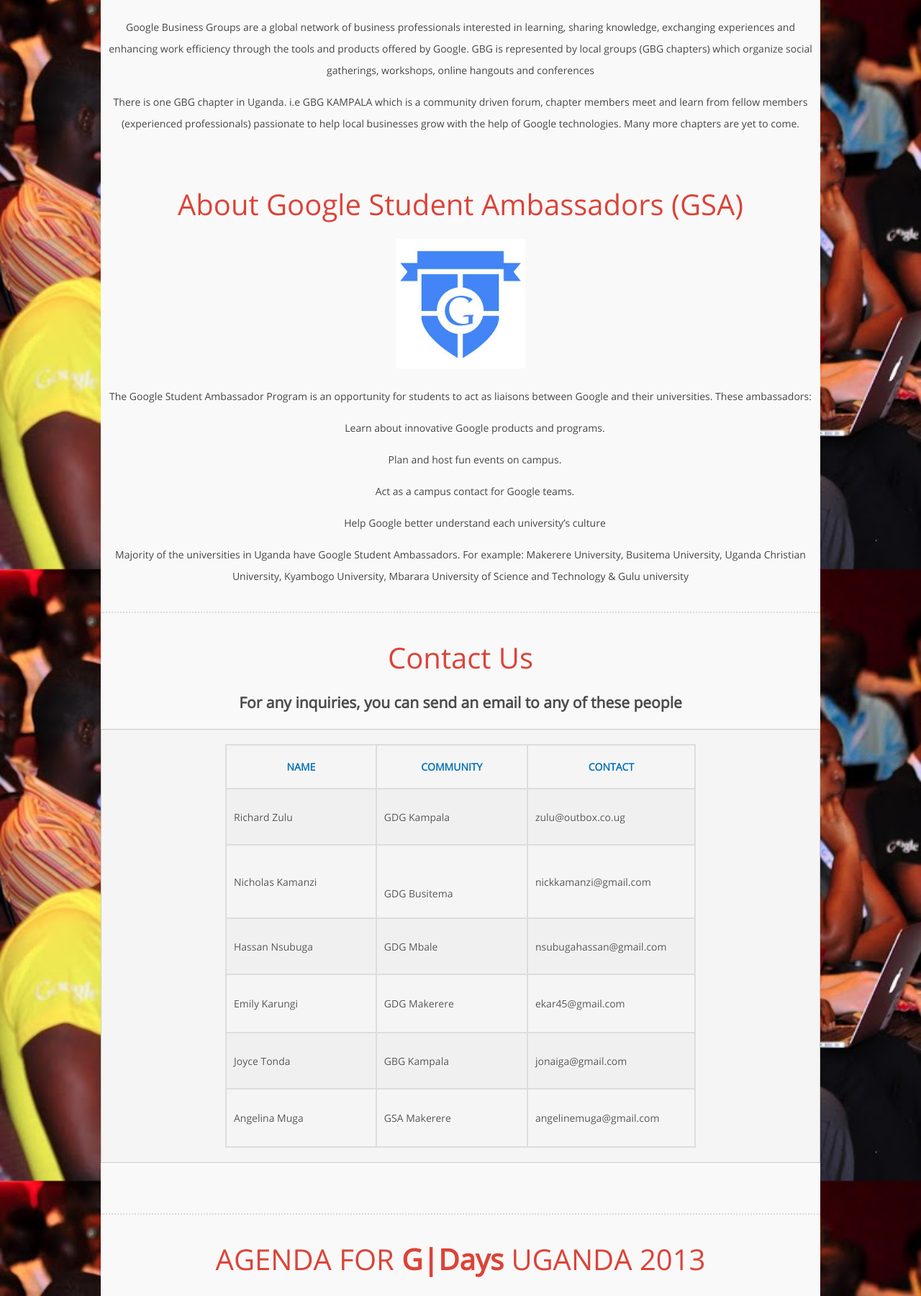
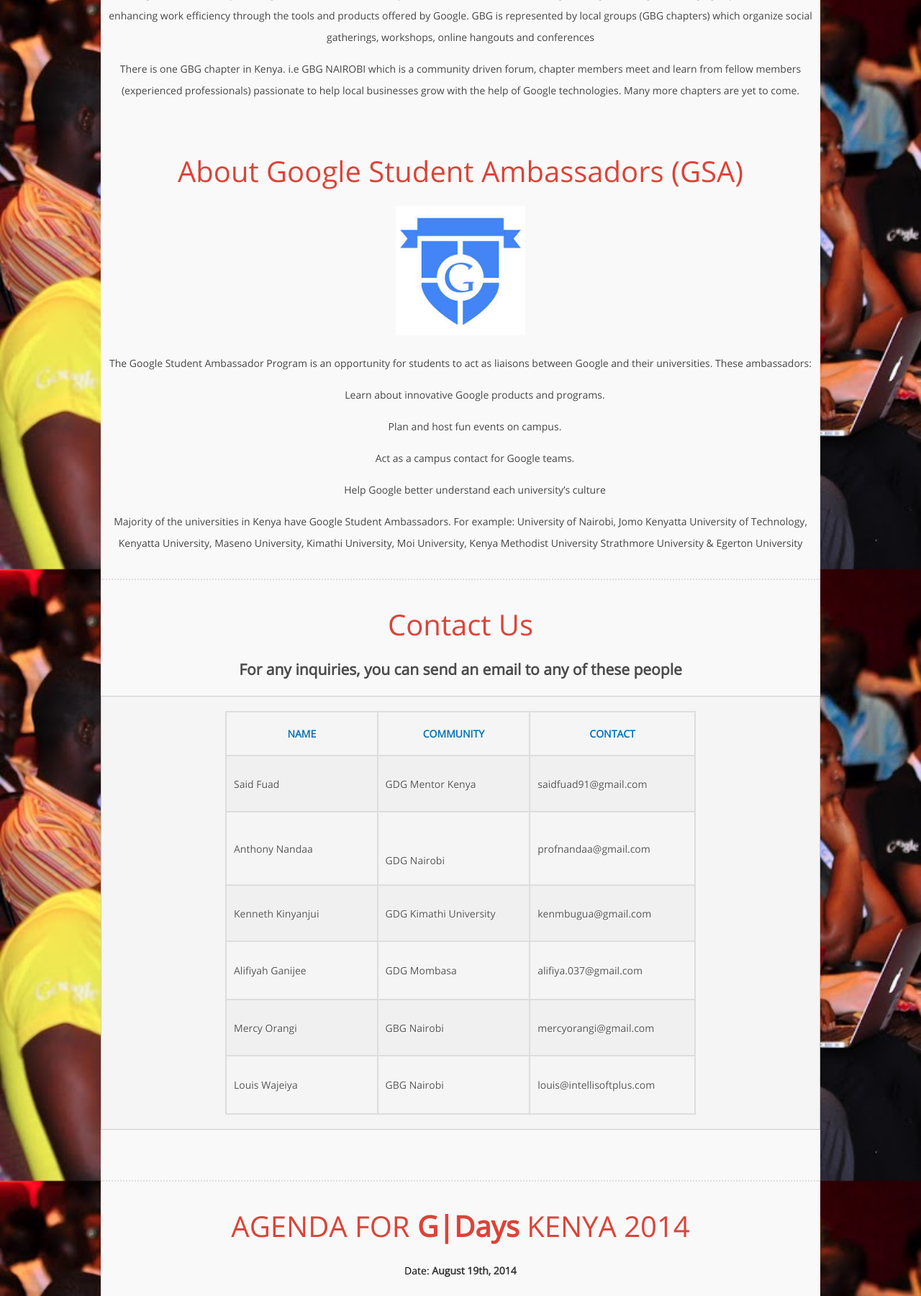
Before and after one commit to GDGKenya/GDaysKenya, a PHP site: page / in a window 1280 px wide. Shown: the part 1759-3560 px from the top of the page at 72% size. Run offline with PHP 8.4, Linux system fonts and the light colour scheme.

Commit message:
Major commits to the repo

```diff
--- a/index.php
+++ b/index.php
@@ -12,7 +12,7 @@
             <div class="hide" id="header">
                 <div class="r1000">
                     <h1>
-                        <img src="images/gdays_uganda_logo.png" style="max-height: 80px;margin-top: -7px;" />
+                        <img src="images/gdays_kenya_logo.png" style="max-height: 80px;margin-top: -7px;" />
                     </h1>
                     <nav>
                         <ul class="subMenu">
@@ -30,7 +30,7 @@
             <div id="shw-hdr">
                 <nav>
                     <h1>
-                        <img src="images/gdays_uganda_logo.png"  />
+                        <img src="images/gdays_kenya_logo.png"  />
                     </h1>
                     <ul class="subMenu">
                         <li><a href="#w" class="bt" id="s2">About<hr>G|Days</a></li>
@@ -54,7 +54,7 @@
                         <div style="padding:5px;"></div>
                         <h2>
 
-                            A tech conference for Ugandan businesses, entrepreneurs and developers
+                            A tech conference for Kenyan businesses, entrepreneurs and developers
                             to encourage collaboration between different communities
                             at different levels
 
@@ -69,17 +69,17 @@
                         <div class="section s2">
                             <div class="inner">
 
-                                <h1>About G|Days Uganda</h1>
+                                <h1>About G|Days Kenya</h1>
 
 
                                 <div id="abt">
 
-                                    G|Days Uganda is a community-organized conference with the mission of building an ecosystem of top developers, business / decision makers and students in Uganda.
+                                    G|Days Kenya is a community-organized conference with the mission of building an ecosystem of top developers, business / decision makers and students in Kenya.
                                     The event this year is powered by the Google Developer Groups, Google Business Groups and Google Student Ambassadors.
 
-                                    <P> <a target="_blank" href="https://docs.google.com/forms/d/1xvWlL7gE9dztoTn5bg10HfnvZX4ctnM4WYaTmsrmnTM/viewform" style="font-size: 18px;font-weight: bold;color:#0066ff">REGISTER HERE!</a> <P>
-                                    <p> Date: <span style="color:#333;font-weight: bold;">November 22nd, 2013 </span></p>
-                                    <p> Venue: <span style="color:red;"><a href="https://maps.google.com/maps?daddr=Cineplex+Cinema,+Access+Road,+Kampala,+Uganda&hl=en&sll=0.318728,32.592249&sspn=0.006276,0.010568&geocode=FQjdBAAdeVHxASmRuWdBhrt9FzFiVzWUDfDtpw&dirflg=w&mra=ltm&t=m&z=17" style="color:#0066ff">Cineplex, Oasis Mall</a></span></p>
+                                    <!--<P> <a target="_blank" href="https://docs.google.com/forms/d/1xvWlL7gE9dztoTn5bg10HfnvZX4ctnM4WYaTmsrmnTM/viewform" style="font-size: 18px;font-weight: bold;color:#0066ff">REGISTER HERE!</a> <P> -->
+                                    <p> Date: <span style="color:#333;font-weight: bold;">August 19th, 2014 </span></p>
+                                    <p> Venue: <span style="color:red;"><a href="https://www.google.com/maps/place/Strathmore+Business+School/@-1.309218,36.81268,18z/data=!3m1!4b1!4m2!3m1!1s0x182f10f7f93622cf:0x28ef1277cf4abe5e" style="color:#0066ff">Strathmore Business School</a></span></p>
 
 
 
@@ -95,13 +95,14 @@
                                     <p>The GDG can take many forms — from just a few people getting together to watch the latest developer video, to large gatherings with demos and tech talks, to events like code sprints and hackathons. However, at the core, GDGs are focused on developers and technical content, and the core audience are  developers.</p>
 
 
-                                    <p>There are over 7 GDG chapters in Uganda including; GDG Kampala,
-                                        GDG Makerere,
-                                        GDG Busitema,
-                                        GDG Mbale,
-										GDG Mukono,
-                                        GDG Gulu &
-                                        GDG Mbarara </p>
+                                    <p>There are over 7 GDG chapters in Kenya including; GDG Kampala,
+                                        GDG Mombasa,
+                                        GDG Nairobi,
+                                        GDG Kimathi University,
+										GDG Kisumu,
+                                        GDG MMUST
+                                        GDG JKUAT, &
+                                        GDG Strathmore </p>
                                 </article>
 
                                 <br />
@@ -118,7 +119,7 @@
                                     </p>
 
 
-                                    <p>There is one GBG chapter in Uganda. i.e GBG KAMPALA which is a
+                                    <p>There is one GBG chapter in Kenya. i.e GBG NAIROBI which is a
                                         community driven forum, chapter members meet and learn from fellow members
                                         (experienced professionals) passionate to help local businesses grow with the help of Google technologies.
                                         Many more chapters are yet to come.
@@ -146,13 +147,16 @@
 
 
 
-                                    <p>Majority of the universities in Uganda have Google Student Ambassadors. For example:
-                                        Makerere University,
-                                        Busitema University,
-                                        Uganda Christian University,
-                                        Kyambogo University,
-                                        Mbarara University of Science and Technology &
-                                        Gulu university
+                                    <p>Majority of the universities in Kenya have Google Student Ambassadors. For example:
+                                        University of Nairobi,
+                                        Jomo Kenyatta University of Technology,
+                                        Kenyatta University,
+                                        Maseno University,
+                                        Kimathi University,
+                                        Moi University,
+                                        Kenya Methodist University
+                                        Strathmore University &
+                                        Egerton University
                                     </p>
                                 </article>
 
@@ -187,69 +191,69 @@
                                                 </tr>
                                                 <tr>
                                                     <td style="height:56px; width:218px">
-                                                        <p>Richard Zulu</p>
+                                                        <p>Said Fuad</p>
                                                     </td>
                                                     <td style="height:56px; width:218px">
-                                                        <p>GDG Kampala</p>
+                                                        <p>GDG Mentor Kenya</p>
                                                     </td>
                                                     <td style="height:56px; width:218px">
-                                                        <p>zulu@outbox.co.ug</p>
+                                                        <p>saidfuad91@gmail.com</p>
                                                     </td>
                                                 </tr>
                                                 <tr>
                                                     <td style="height:59px; width:218px">
-                                                        <p>Nicholas Kamanzi</p>
+                                                        <p>Anthony Nandaa</p>
                                                     </td>
                                                     <td style="height:59px; width:218px">
                                                         <p>&nbsp;</p>
 
-                                                        <p>GDG Busitema</p>
+                                                        <p>GDG Nairobi</p>
                                                     </td>
                                                     <td style="height:59px; width:218px">
-                                                        <p>nickkamanzi@gmail.com</p>
+                                                        <p>profnandaa@gmail.com</p>
                                                     </td>
                                                 </tr>
                                                 <tr>
                                                     <td style="height:56px; width:218px">
-                                                        <p>Hassan Nsubuga</p>
+                                                        <p>Kenneth Kinyanjui</p>
                                                     </td>
                                                     <td style="height:56px; width:218px">
-                                                        <p>GDG Mbale</p>
+                                                        <p>GDG Kimathi University</p>
                                                     </td>
                                                     <td style="height:56px; width:218px">
-                                                        <p>nsubugahassan@gmail.com</p>
+                                                        <p>kenmbugua@gmail.com</p>
                                                     </td>
                                                 </tr>
                                                 <tr>
                                                     <td style="height:59px; width:218px">
-                                                        <p>Emily Karungi</p>
+                                                        <p>Alifiyah Ganijee</p>
                                                     </td>
                                                     <td style="height:59px; width:218px">
-                                                        <p>GDG Makerere</p>
+                                                        <p>GDG Mombasa</p>
                                                     </td>
                                                     <td style="height:59px; width:218px">
-                                                        <p>ekar45@gmail.com</p>
+                                                        <p>alifiya.037@gmail.com</p>
                                                     </td>
                                                 </tr>
                                                 <tr>
                                                     <td style="height:56px; width:218px">
-                                                        <p>Joyce Tonda</p>
+                                                        <p>Mercy Orangi</p>
                                                     </td>
                                                     <td style="height:56px; width:218px">
-                                                        <p>GBG Kampala</p>
+                                                        <p>GBG Nairobi</p>
                                                     </td>
                                                     <td style="height:56px; width:218px">
-                                                        <p>jonaiga@gmail.com</p>
+                                                        <p>mercyorangi@gmail.com</p>
                                                     </td>
 												<tr>
                                                     <td style="height:59px; width:218px">
-                                                        <p>Angelina Muga</p>
+                                                        <p>Louis Wajeiya</p>
                                                     </td>
                                                     <td style="height:59px; width:218px">
-                                                        <p>GSA Makerere</p>
+                                                        <p>GBG Nairobi</p>
                                                     </td>
                                                     <td style="height:59px; width:218px">
-                                                        <p>angelinemuga@gmail.com</p>
+                                                        <p>louis@intellisoftplus.com</p>
                                                     </td>
                                                 </tr>
 
@@ -276,15 +280,15 @@
                             <center>
 
                                 <h1 style="color: rgb(220, 67, 56)">
-                                    AGENDA FOR <strong>G|Days</strong> UGANDA 2013
+                                    AGENDA FOR <strong>G|Days</strong> KENYA 2014
 
                                 </h1>
-								<p> Date: <span style="color:#333;font-weight: bold;">November 22nd, 2013 </span></p>
+								<p> Date: <span style="color:#333;font-weight: bold;">August 19th, 2014 </span></p>
 
                                 <h2 style="color: rgb(75, 75, 75)">Theme: Bridging the gap between developers and business owners</h2>
 
                                 <p>&nbsp;</p>
-
+                                <!--
                                 <table border="1" cellpadding="0" cellspacing="0" style="width:624px">
                                     <tbody>
                                         <tr>
@@ -526,7 +530,7 @@
                                 </table>
 
                                 <div>
-                                    <hr /></div>
+                                    <hr /></div> -->
 
                             </center>
 
--- a/not_found.php.php
+++ b/not_found.php.php
@@ -1,7 +1,7 @@
 <!DOCTYPE html>
 <html lang="en" dir="ltr">
     <head>
-        <title>G|Days Uganda</title>
+        <title>G|Days Kenya</title>
         <meta charset="utf-8">
         <link rel="stylesheet" href="fonts/stylesheet.css" media="all">
         <link rel="stylesheet" href="css/main.css" media="all">
@@ -18,7 +18,7 @@
                     <div id="footer">
                         <div class="wrap clearFix">
                             <div id="copyright" class="clearFix">
-                                <p class="floatLeft">&copy; August 2013 &ndash; <a href="https://docs.google.com/forms/d/1xvWlL7gE9dztoTn5bg10HfnvZX4ctnM4WYaTmsrmnTM/viewform"> G|Days Uganda </a>, All rights reserved</p>
+                                <p class="floatLeft">&copy; August 2014 &ndash; <a href="https://docs.google.com/forms/d/1xvWlL7gE9dztoTn5bg10HfnvZX4ctnM4WYaTmsrmnTM/viewform"> G|Days Kenya</a>, All rights reserved</p>
                             </div>
                         </div>
                     </div>
```
Also changed, not shown: images/gdays_kenya_logo.png (added), 1 other file.
